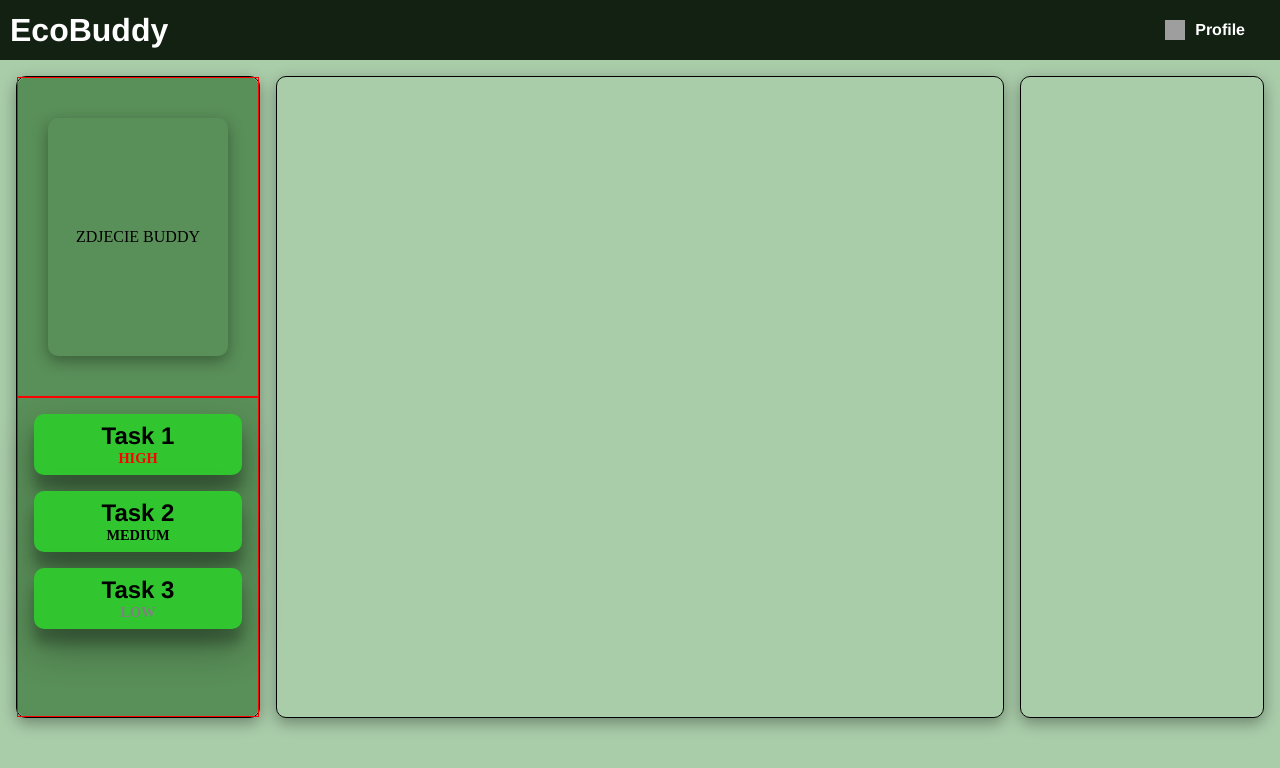
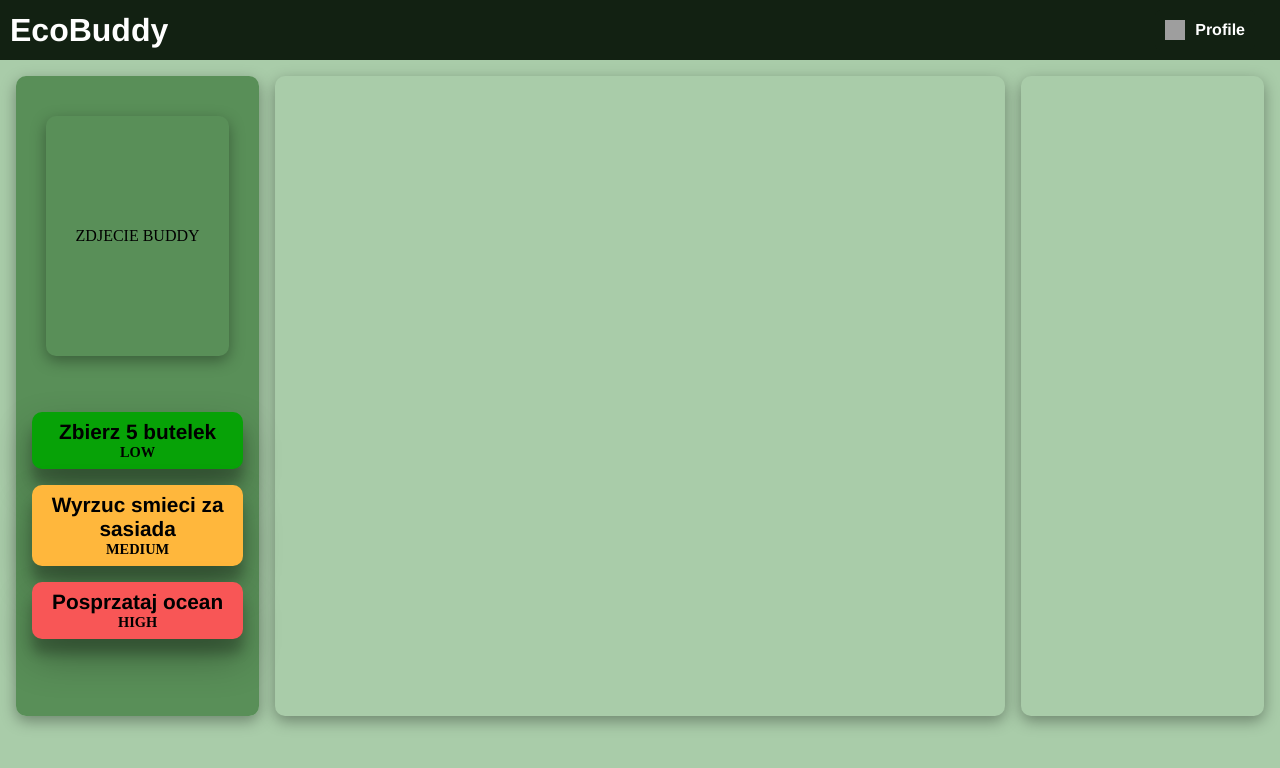
Before and after one commit to JakubKonkol/EcoBuddy, an Angular app in the folder EcoBuddyApp/: page / in a window 1280 px wide. Shown: the top 768 px of the page. Built offline with nearby package versions, Linux system fonts and the light colour scheme; grey boxes are pictures that could not be loaded.

Commit message:
task + buddy component

```diff
--- a/EcoBuddyApp/src/app/app.component.css
+++ b/EcoBuddyApp/src/app/app.component.css
@@ -5,7 +5,6 @@
   margin: 1rem;
 }
 .container > *{
-  border: 1px solid black;
   border-radius: 10px;
   box-shadow: rgba(0, 0, 0, 0.35) 0 5px 15px;
 }
--- a/EcoBuddyApp/src/app/components/buddy-view/buddy-view.component.css
+++ b/EcoBuddyApp/src/app/components/buddy-view/buddy-view.component.css
@@ -7,7 +7,6 @@
 }
 .buddy{
   flex-basis: 50%;
-  border: 1px solid red;
   display: flex;
   justify-content: center;
   align-items: center;
@@ -23,5 +22,4 @@
 }
 .tasks{
   flex-basis: 50%;
-  border: 1px solid red;
 }
--- a/EcoBuddyApp/src/app/components/buddy-view/buddy-view.component.ts
+++ b/EcoBuddyApp/src/app/components/buddy-view/buddy-view.component.ts
@@ -10,9 +10,9 @@ import {EStatus} from "../../shared/EStatus";
 })
 export class BuddyViewComponent {
   tasks: Task[] = [
-    new Task(1, "Task 1", EPriority.HIGH, EStatus.TODO),
-    new Task(2, "Task 2", EPriority.MEDIUM, EStatus.IN_PROGRESS),
-    new Task(3, "Task 3", EPriority.LOW, EStatus.DONE)
+    new Task(1, "Zbierz 5 butelek", EPriority.LOW, EStatus.TODO),
+    new Task(2, "Wyrzuc smieci za sasiada", EPriority.MEDIUM, EStatus.IN_PROGRESS),
+    new Task(3, "Posprzataj ocean", EPriority.HIGH, EStatus.DONE)
   ]
 
 }
--- a/EcoBuddyApp/src/app/components/single-task-view/single-task-view.component.css
+++ b/EcoBuddyApp/src/app/components/single-task-view/single-task-view.component.css
@@ -1,13 +1,12 @@
 .container{
-  background-color: #31c52f;
   margin: 1rem;
   border-radius: 10px;
   padding: 0.5rem;
-  box-shadow: rgba(0, 0, 0, 0.3) 0px 19px 38px, rgba(0, 0, 0, 0.22) 0px 15px 12px;
+  box-shadow: rgba(0, 0, 0, 0.3) 0 19px 38px, rgba(0, 0, 0, 0.22) 0px 15px 12px;
 }
 .desc{
   font-family: "Helvetica Neue Medium Extended", "Helvetica Neue", Helvetica, Arial, sans-serif;
-  font-size: 1.5rem;
+  font-size: 1.3rem;
   text-align: center;
   font-weight: bolder;
 }
@@ -17,11 +16,17 @@
   font-weight: bold;
 }
 .high{
-  color: red;
+  background-color: #f85656;
 }
-medium{
-  color: orange;
+.medium{
+  background-color: #ffb73c;
 }
 .low{
-  color: gray;
+  background-color: #07a207;
 }
+.container:hover{
+  transform: scale(1.03);
+  transition: ease-in-out 0.2s;
+  cursor: pointer;
+}
+/*DODAJ STYL DLA HOVER NOT HOVER*/
--- a/EcoBuddyApp/src/app/components/single-task-view/single-task-view.component.html
+++ b/EcoBuddyApp/src/app/components/single-task-view/single-task-view.component.html
@@ -1,4 +1,4 @@
-<div class="container">
+<div class="container" [ngClass]="getClassForTask(task)">
   <p class="desc"> {{task.description }}</p>
-  <p class="priority" [ngClass]="getClassForTask(task)"> {{task.priority}}</p>
+  <p class="priority" > {{task.priority}}</p>
 </div>
```
